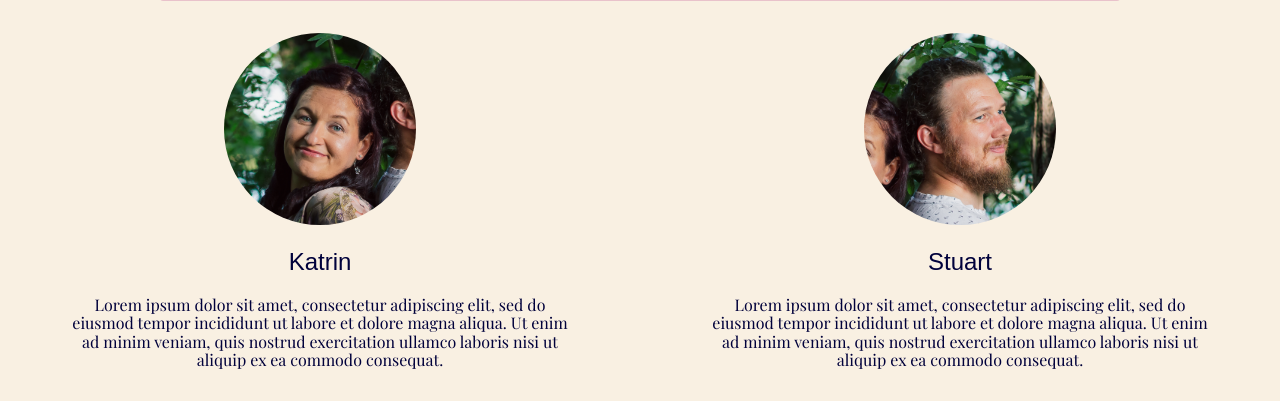
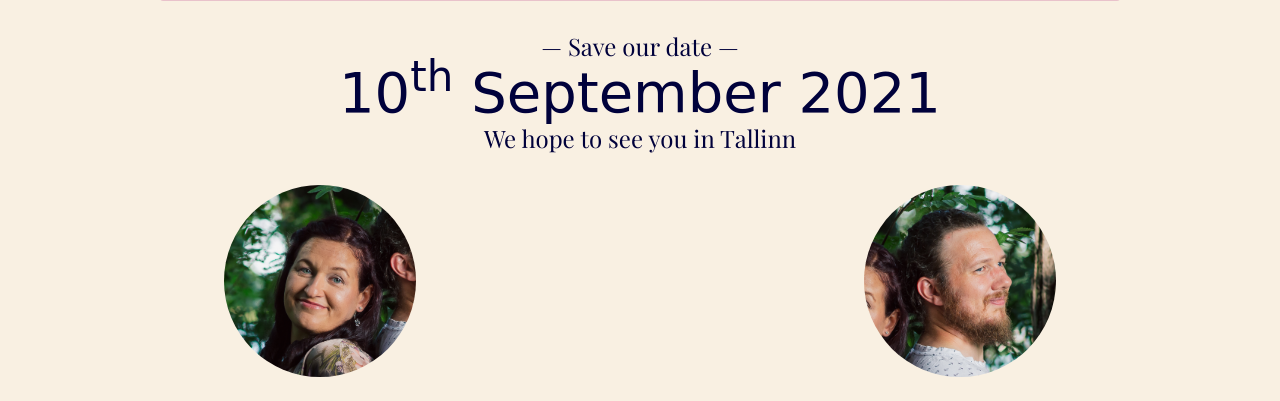
Before and after one commit to solpyro/wedding, a PHP site: page / in a window 1280 px wide. Shown: the part 483-884 px from the top of the page. Run offline with PHP 8.4, Linux system fonts and the light colour scheme; some libraries are stand-ins or nearby versions; some web fonts are replaced.

Commit message:
Add 'save the date' component

```diff
--- a/css/index.css
+++ b/css/index.css
@@ -1,3 +1,4 @@
 @import url("banner.css");
 @import url("countdown.css");
+@import url("save-the-date.css");
 @import url("about-me.css");
--- /dev/null
+++ b/css/save-the-date.css
@@ -0,0 +1,16 @@
+.save-the-date {
+    text-align: center;
+    margin: 2rem 0px 0px;
+}
+.save-the-date p {
+    margin: 0px;
+}
+
+.save-the-date .text {
+    font-size: 1.5rem;
+}
+
+.save-the-date .date {
+    font-family: var(--cursive);
+    font-size: 3.5rem;
+}
--- a/index.php
+++ b/index.php
@@ -19,6 +19,15 @@
 
 				<div class="countdown" id="countdown-en" lang="en">0 days, 0 hours, 0 minutes, 0 seconds</div>
 				<div class="countdown" id="countdown-et" lang="et">0 päeva, 0 tundi, 0 minutit, 0 sekundit</div>
+
+				<div class="save-the-date">
+					<p class="text" lang="en">&mdash; Save our date &mdash;</p>
+					<p class="text" lang="et">&mdash; ET Save our date &mdash;</p>
+					<p class="date" lang="en">10<sup>th</sup> September 2021</p>
+					<p class="date" lang="et">10s September 2021</p>
+					<p class="text" lang="en">We hope to see you in Tallinn</p>
+					<p class="text" lang="et">ET We hope to see you in Tallinn</p>
+				</div>
 
 				<div class="pure-g">
 					<div class="pure-u-1 pure-u-md-1-2 about-me">
```
